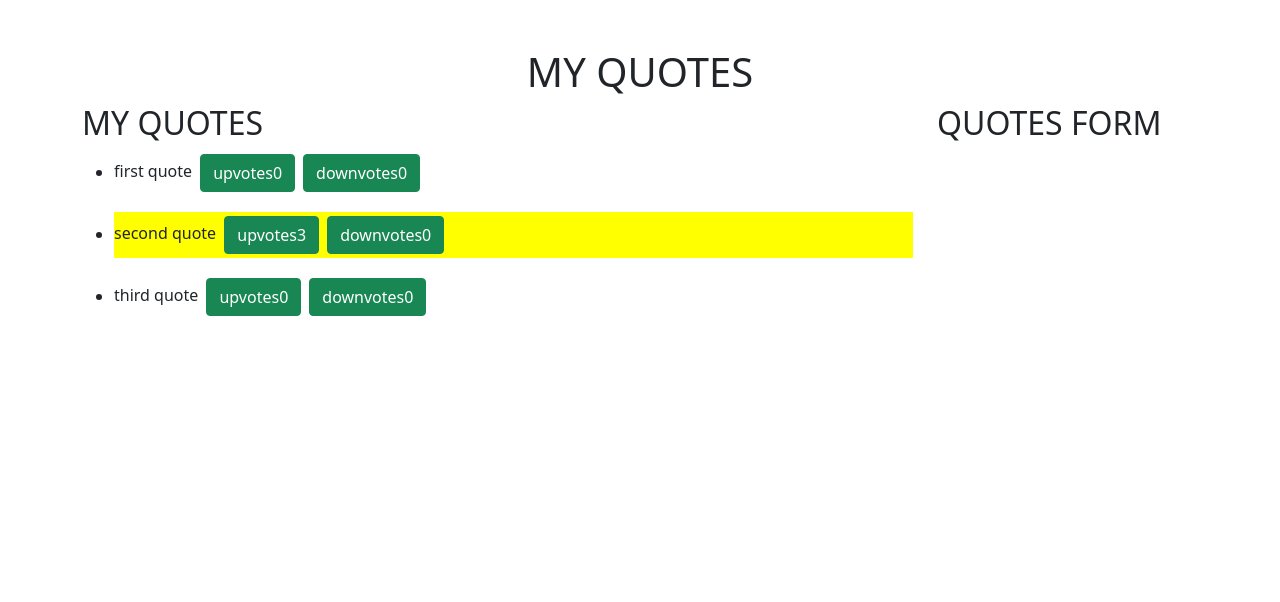
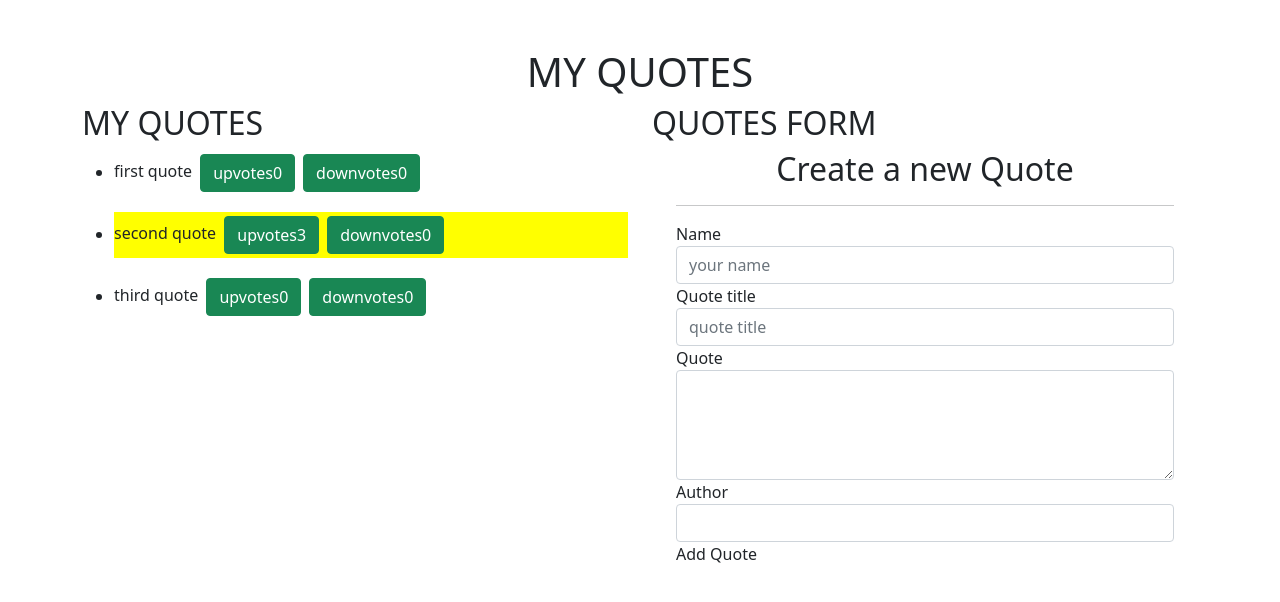
Before and after one commit to maureen-james/Quotes, an Angular app: page / in a window 1280 px wide. Shown: the top 602 px of the page. Built offline with nearby package versions, Linux system fonts and the light colour scheme.

Commit message:
modified the form

```diff
--- a/src/app/app.component.html
+++ b/src/app/app.component.html
@@ -1,14 +1,15 @@
 <h1 class="mt-5 text-center">MY QUOTES </h1>
 <div class="container">
   <div class="row">
-    <div class="col-md-9">
+    <div class="col-md-6">
 
       <h2>MY QUOTES</h2>
       <app-quotes></app-quotes>
 
     </div>
-    <div class="col-md-3">
+    <div class="col-md-6">
       <h2>QUOTES FORM</h2>
+      <app-quote-form></app-quote-form>
     </div>
   </div>
 </div>
--- a/src/app/app.module.ts
+++ b/src/app/app.module.ts
@@ -6,6 +6,7 @@ import { AppComponent } from './app.component';
 import { QuotesComponent } from './quotes/quotes.component';
 import { HighDirective } from './high.directive';
 import { QuoteFormComponent } from './quote-form/quote-form.component';
+import { FormsModule } from '@angular/forms';
 
 @NgModule({
   declarations: [
@@ -16,7 +17,8 @@ import { QuoteFormComponent } from './quote-form/quote-form.component';
   ],
   imports: [
     BrowserModule,
-    AppRoutingModule
+    AppRoutingModule,
+    FormsModule
   ],
   providers: [],
   bootstrap: [AppComponent]
--- a/src/app/quote-form/quote-form.component.html
+++ b/src/app/quote-form/quote-form.component.html
@@ -1 +1,34 @@
-<p>quote-form works!</p>
+<div class="container-fluid">
+    <h2 class="text-center">Create a new Quote</h2>
+    <hr>
+    <form>
+        <div class="form-group">
+
+            <label for="name">Name</label>
+            <input type="text" required class="form-control" id="name"placeholder="your name">
+
+        </div>
+        <div class="form-group">
+
+            <label for="title">Quote title</label>
+            <input type="text" required class="form-control" id="title"placeholder="quote title">
+
+        </div>
+        <div class="form-group">
+
+            <label for="text">Quote</label>
+            <textarea class="form-control" id="quote" rows="4" required></textarea>
+
+        </div>
+        <div class="form-group">
+
+            <label for="name">Author</label>
+            <input type="text" required class="form-control" id="name">
+
+        </div>
+        <div class="form-group">
+            <label for="complete">Add Quote</label>
+
+        </div>
+    </form>
+  </div>
```
